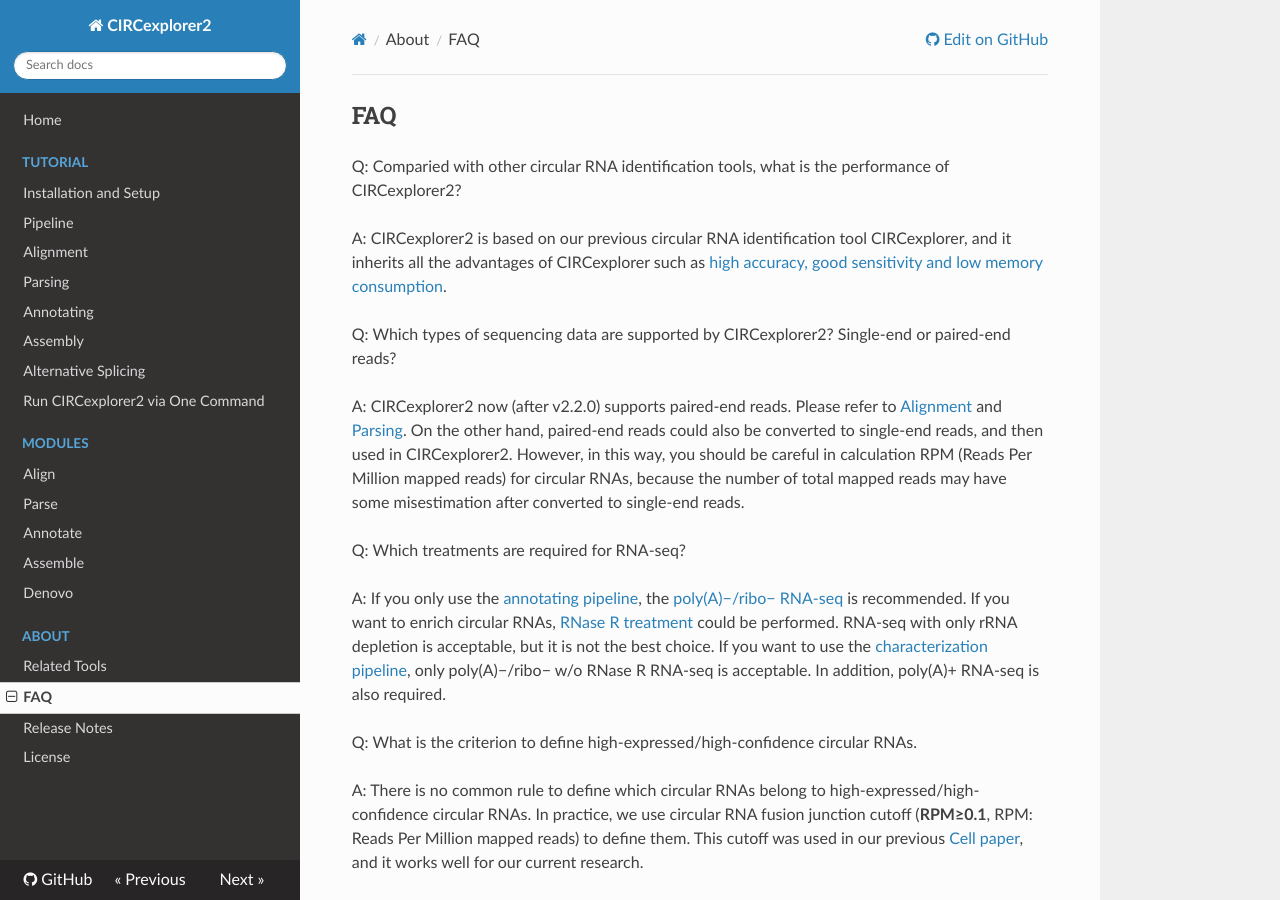
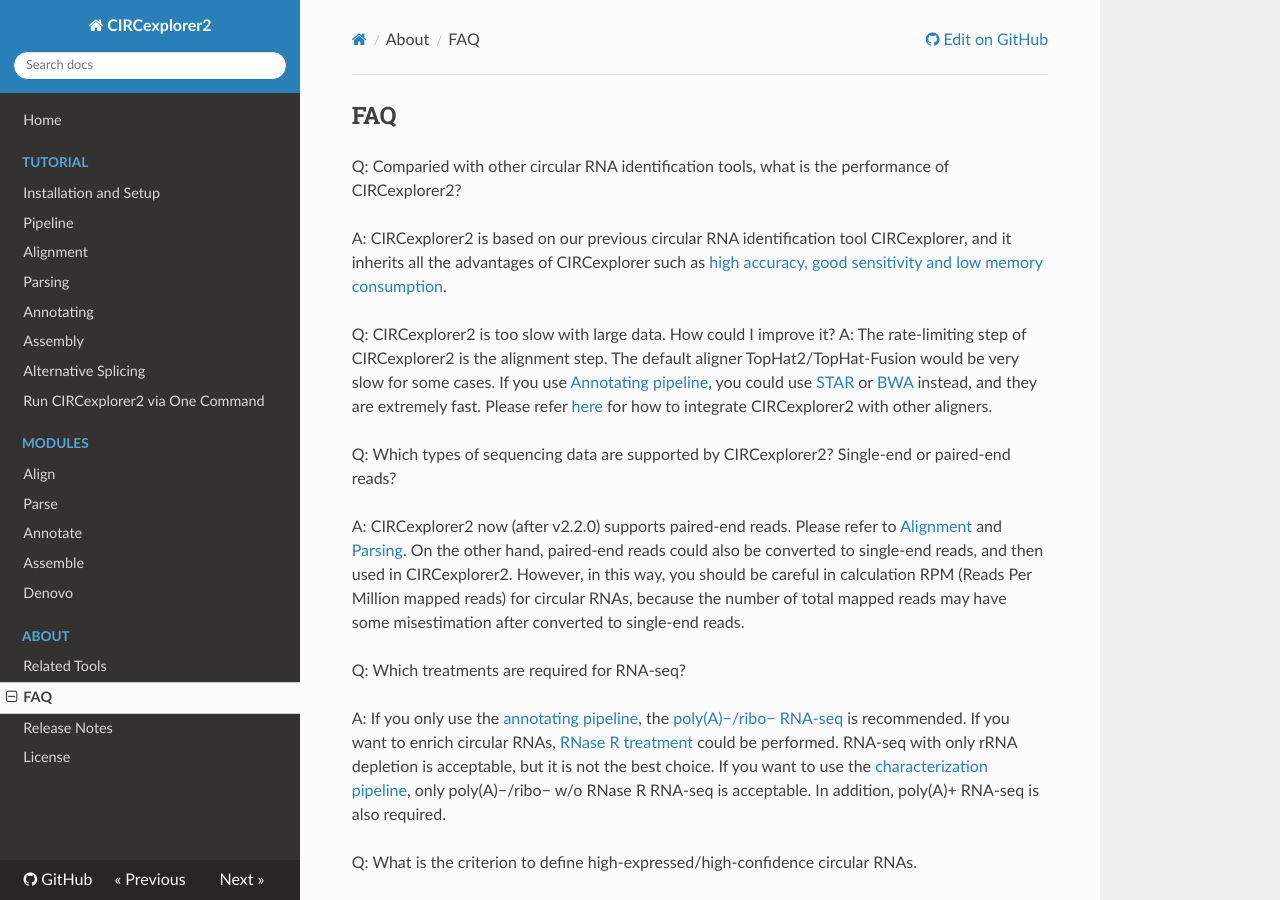
Before and after one commit to YangLab/CIRCexplorer2, an MkDocs documentation site: the page built from docs/about/faq.md, in a window 1280 px wide and 900 px high. Built offline with MkDocs 1.6.1, drawn with Linux system fonts in a browser that asks for light colours; nearby versions of some CDN libraries; old or Windows-style settings are respelled for this version of MkDocs.

Commit message:
add information about the running time of CIRCexplorer2

```diff
--- a/docs/about/faq.md
+++ b/docs/about/faq.md
@@ -3,6 +3,9 @@
 Q: Comparied with other circular RNA identification tools, what is the performance of CIRCexplorer2?
 
 A: CIRCexplorer2 is based on our previous circular RNA identification tool CIRCexplorer, and it inherits all the advantages of CIRCexplorer such as [high accuracy, good sensitivity and low memory consumption](http://nar.oxfordjournals.org/content/44/6/e58.abstract).
+
+Q: CIRCexplorer2 is too slow with large data. How could I improve it?
+A: The rate-limiting step of CIRCexplorer2 is the alignment step. The default aligner TopHat2/TopHat-Fusion would be very slow for some cases. If you use [Annotating pipeline](../tutorial/pipeline.md), you could use [STAR](https://github.com/alexdobin/STAR) or [BWA](https://github.com/lh3/bwa) instead, and they are extremely fast. Please refer [here](../tutorial/parsing.md) for how to integrate CIRCexplorer2 with other aligners.
 
 Q: Which types of sequencing data are supported by CIRCexplorer2? Single-end or paired-end reads?
 
```
Also changed, not shown: README.md (+1 -0 lines), docs/index.md (+1 -0 lines), README.rst.
